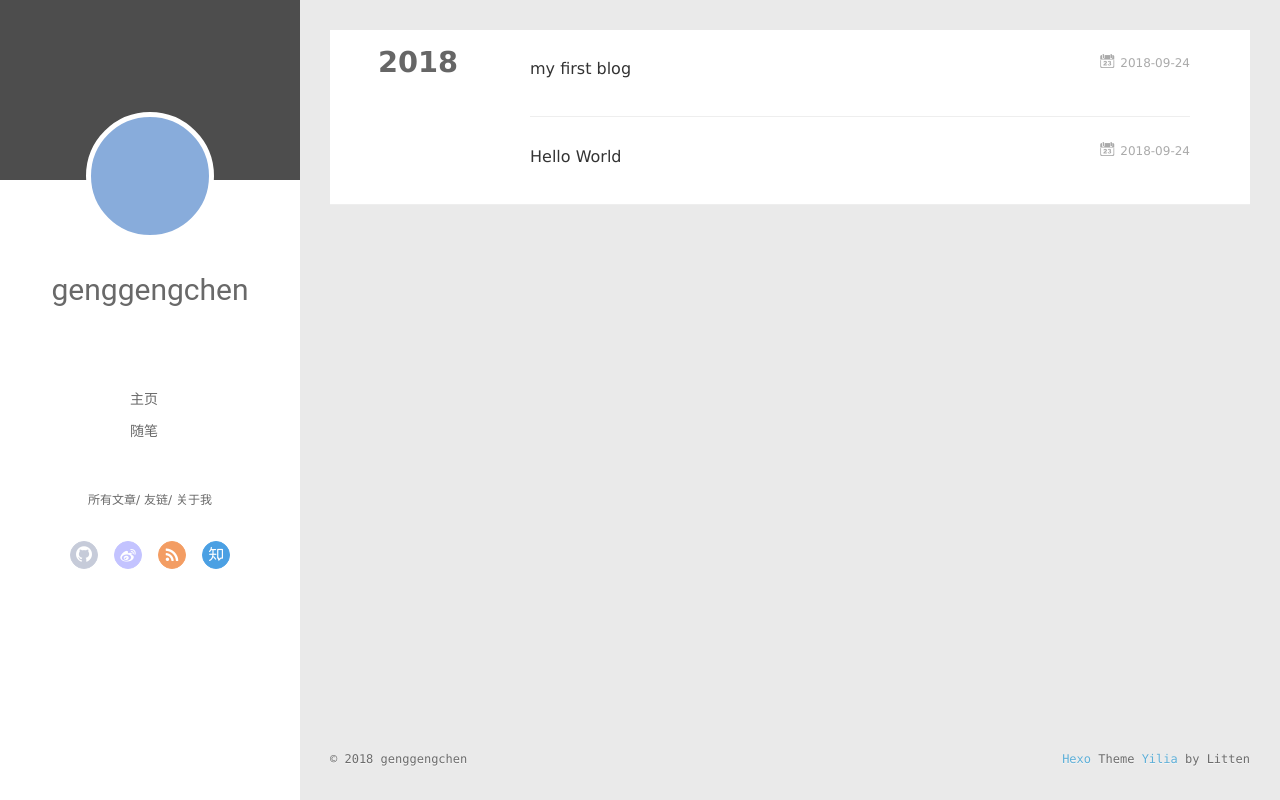
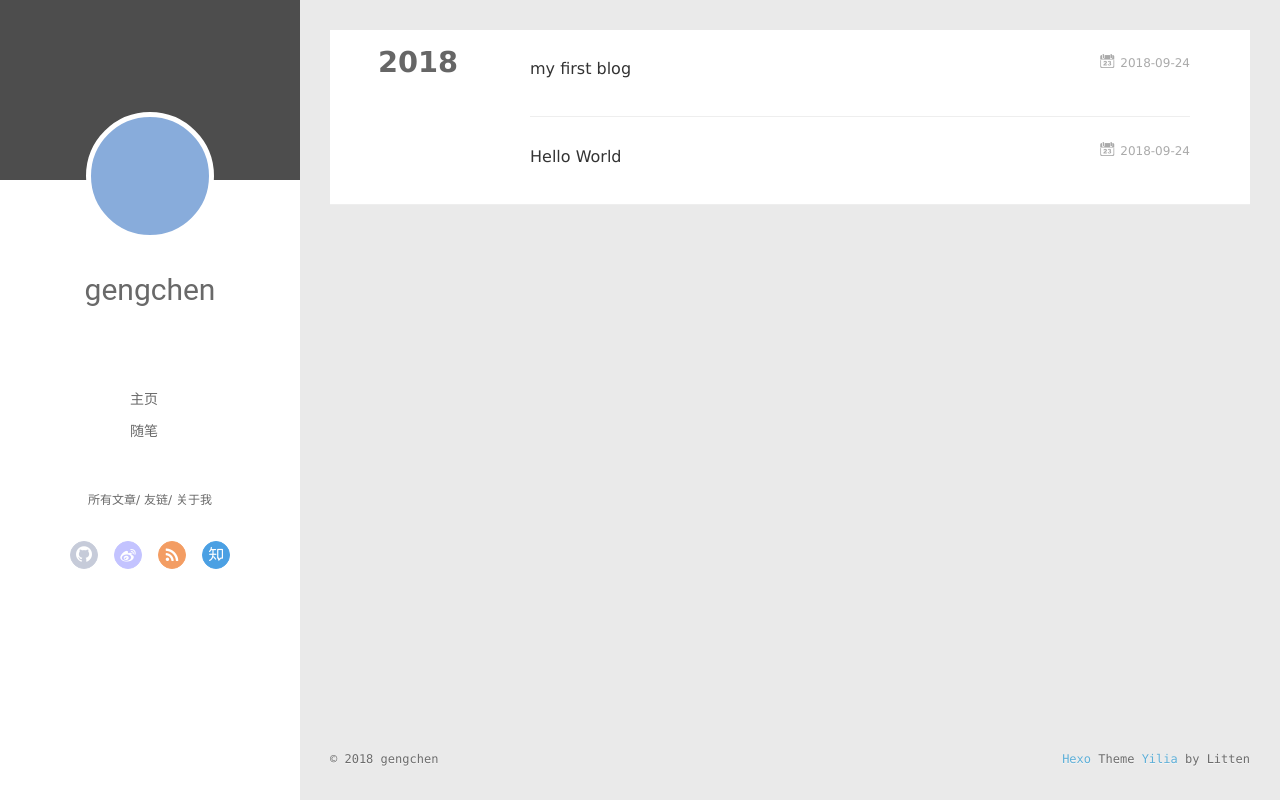
Before and after one commit to genggengchen/genggengchen.github.io, a plain HTML site: page archives/index.html in a window 1280 px wide. Drawn offline with Linux system fonts and the light colour scheme; no server answers.

Commit message:
Site updated: 2018-10-13 23:27:47

```diff
--- a/archives/index.html
+++ b/archives/index.html
@@ -46,7 +46,7 @@
 			<img src="" class="js-avatar">
 		</a>
 		<hgroup>
-		  <h1 class="header-author"><a href="/">genggengchen</a></h1>
+		  <h1 class="header-author"><a href="/">gengchen</a></h1>
 		</hgroup>
 
 
@@ -104,7 +104,7 @@
 				<img src="" class="js-avatar">
 			</div>
 			<hgroup>
-			  <h1 class="header-author js-header-author">genggengchen</h1>
+			  <h1 class="header-author js-header-author">gengchen</h1>
 			</hgroup>
 
 
@@ -229,7 +229,7 @@
   <div class="outer">
     <div id="footer-info">
     	<div class="footer-left">
-    		&copy; 2018 genggengchen
+    		&copy; 2018 gengchen
     	</div>
       	<div class="footer-right">
       		<a href="http://hexo.io/" target="_blank">Hexo</a>  Theme <a href="https://github.com/litten/hexo-theme-yilia" target="_blank">Yilia</a> by Litten
```
Also changed, not shown: 2018/09/24/hello-world/index.html (+3 -3 lines), 2018/09/24/my first blog/index.html (+3 -3 lines), archives/2018/09/index.html (+3 -3 lines), archives/2018/index.html (+3 -3 lines), index.html (+3 -3 lines).
